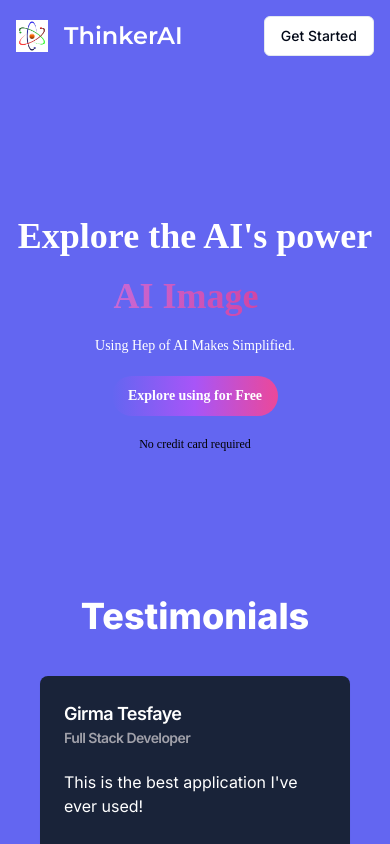
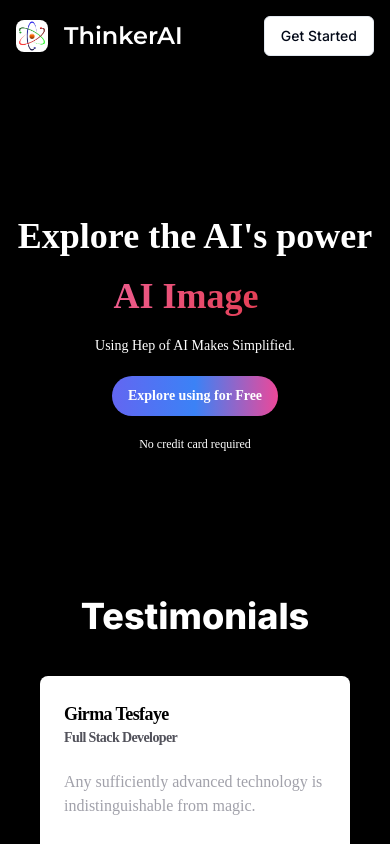
Before and after one commit to girma-tesfaye/AI-SaaS-App, a Next.js app: page / in a window 390 px wide. Built offline with nearby package versions, Linux system fonts and the light colour scheme; no server answers.

Commit message:
Update UI through the app

```diff
--- a/app/(dashboard)/(routes)/dashboard/page.tsx
+++ b/app/(dashboard)/(routes)/dashboard/page.tsx
@@ -1,12 +1,14 @@
 "use client"
 
 import {
-  ArrowRight,
-  Code,
-  Image,
-  MessageSquare,
-  Music,
-  VideoIcon
+  ArrowBigRightDashIcon,
+  CodeIcon,
+  FileAudioIcon,
+  GalleryVerticalIcon,
+  LayoutDashboardIcon,
+  MessageCircleIcon,
+  PlaySquareIcon,
+  Settings,
 } from "lucide-react";
 
 import { useRouter } from "next/navigation";
@@ -16,35 +18,35 @@ import { cn } from "@/lib/utils";
 const tools = [
   {
     label: "Conversation",
-    icon: MessageSquare,
+    icon: MessageCircleIcon,
     color: "text-violet-500",
     bgColor: "bg-violet-500/10",
     href: "/conversation"
   },
   {
     label: "Music Generation",
-    icon: Music,
+    icon: FileAudioIcon,
     color: "text-emerald-500",
     bgColor: "bg-emerald-500/10",
     href: "/music"
   },
   {
       label: "Video Generation",
-      icon: VideoIcon,
+      icon: PlaySquareIcon,
       color: "text-orange-700",
       bgColor: "bg-green-700/10",
       href: "/video"
   },
   {
     label: "Image Generation",
-    icon: Image,
+    icon: GalleryVerticalIcon,
     color: "text-pink-700",
     bgColor: "bg-pink-700/10",
     href: "/image"
   },
   {
     label: "Code Generation",
-    icon: Code,
+    icon: CodeIcon,
     color: "text-green-700",
     bgColor: "bg-green-700/10",
     href: "/code"
@@ -75,7 +77,7 @@ const DashboardPage = () => {
                     {tool.label}
                   </div>
                 </div>
-                <ArrowRight className="w-5 h-5"/>
+                <ArrowBigRightDashIcon className="w-5 h-5"/>
               </Card>
             ))}
           </div>
--- a/app/(landing)/layout.tsx
+++ b/app/(landing)/layout.tsx
@@ -1,6 +1,6 @@
 const LandingLayout = ({ children }: { children: React.ReactNode }) => {
     return (
-        <main className="h-full bg-indigo-500 overflow-auto">
+        <main className="h-full bg-black overflow-auto">
             <div className="mx-auto max-w-screen-xl h-full w-full">
                 {children}
             </div>
--- a/components/bot-avatar.tsx
+++ b/components/bot-avatar.tsx
@@ -3,7 +3,7 @@ import { Avatar, AvatarImage } from "@/components/ui/avatar"
 export const BotAvatar = () => {
     return (
         <Avatar className="h-8 w-8">
-            <AvatarImage className="p=1" src="/logo.JPEG"/>
+            <AvatarImage className="p=1 rounded-lg" src="/logo.JPEG"/>
         </Avatar>
     );
 };
--- a/components/free-counter.tsx
+++ b/components/free-counter.tsx
@@ -35,11 +35,11 @@ export const FreeCounter = ( {apiLimitCount = 0, isPro = false }: FreeCounterPro
                     <p>
                     {apiLimitCount} / {MAX_FREE_COUNTS} Free Generations
                     </p>
-                    <Progress className="h-3" value={(apiLimitCount / MAX_FREE_COUNTS) * 100} />
+                    <Progress className="h-2" value={(apiLimitCount / MAX_FREE_COUNTS) * 100} />
                 </div>
                 <Button onClick={proModal.onOpen} variant="premium" className="w-full">
-                    Upgrade
-                    <Zap className="w-4 h-4 ml-2 fill-white" />
+                    Subscribe
+                    <Zap className="w-4 h-4 ml-2 fill-pink" />
                 </Button>
                 </CardContent>
             </Card>
--- a/components/landing-content.tsx
+++ b/components/landing-content.tsx
@@ -7,19 +7,19 @@ const testimonials = [
     name: "Girma Tesfaye",
     avatar: "G",
     title: "Full Stack Developer",
-    description: "This is the best application I've ever used!",
+    description: "Any sufficiently advanced technology is indistinguishable from magic.",
   },
   {
     name: "Antonio",
     avatar: "A",
     title: "Designer",
-    description: "I use this daily for generating new photos!",
+    description: "I became interested in long-term trends because an invention has to make sense in the world in which it is finished, not the world in which it is started.",
   },
   {
     name: "Yared Samuel",
     avatar: "Y",
     title: "Full-Stack developer",
-    description: "This app has changed my life, cannot imagine working without it!",
+    description: "What will limit us is not the possible evolution of technology, but the evolution of human purposes.",
   },
   {
     name: "Mary",
@@ -35,15 +35,15 @@ export const LandingContent = () => {
       <h2 className="text-center text-4xl text-white font-extrabold mb-10">Testimonials</h2>
       <div className="grid grid-cols-1 sm:grid-cols-2 md:grid-cols-3 lg:grid-cols-4 gap-4">
         {testimonials.map((item) => (
-          <Card key={item.description} className="bg-[#192339] border-none text-white">
+          <Card key={item.description} className="bg-[#fff] border-none text-white">
             <CardHeader>
               <CardTitle className="flex items-center gap-x-2">
                 <div>
-                  <p className="text-lg">{item.name}</p>
-                  <p className="text-zinc-400 text-sm">{item.title}</p>
+                  <p className="text-lg text-black my-text-color">{item.name}</p>
+                  <p className="text-zinc-600 text-sm my-text-color">{item.title}</p>
                 </div>
               </CardTitle>
-              <CardContent className="pt-4 px-0">
+              <CardContent className="pt-4 px-0 my-text-color text-zinc-400">
                 {item.description}
               </CardContent>
             </CardHeader>
--- a/components/landing-hero.tsx
+++ b/components/landing-hero.tsx
@@ -12,7 +12,7 @@ export const LandingHero = () => {
         <div className="text-white font-bold py-36 text-center space-y-5">
             <div className="text-4xl sm:text-5xl md:text-6xl lg:text-7xl space-y-5 font-extrabold my-text-color">
                 <h1>Explore the AI&apos;s power</h1>
-                <div className="text-transparent bg-clip-text bg-gradient-to-r from-purple-400 to-pink-600 my-text-color">
+                <div className="text-transparent bg-clip-text bg-gradient-to-r from-pink-400 to-red-600 my-text-color">
                     <TypewriterComponent
                         options={{
                             strings: [
@@ -38,7 +38,7 @@ export const LandingHero = () => {
                     </Button>
                 </Link>
             </div>
-            <div className="text-black text-xs md:text-sm font-normal my-text-color">
+            <div className="text-white text-xs md:text-sm font-normal my-text-color">
                 No credit card required
             </div>
         </div>
--- a/components/landing-navbar.tsx
+++ b/components/landing-navbar.tsx
@@ -21,7 +21,7 @@ export const LandingNavbar = () => {
         <nav className="p-4 bg-transparent flex items-center justify-between">
             <Link href="/" className="flex items-center">
                 <div className="relative h-8 w-8 mr-4">
-                    <Image fill alt="Logo" src="/logo.JPEG"/>
+                    <Image className="rounded-lg" fill alt="Logo" src="/logo.JPEG"/>
                 </div>
                 <h1 className={cn("text-2xl font-bold text-white my-text-color", font.className)}>
                     ThinkerAI
--- a/components/loader.tsx
+++ b/components/loader.tsx
@@ -3,7 +3,7 @@ export const Loader = () => {
     return (
         <div className="h-full flex flex-col gap-y-4 items-center justify-center">
             <div className="w-10 h-10 relative animate-spin">
-                <Image alt="Loading" fill src="/logo.JPEG"/>
+                <Image alt="Loading" className="rounded-lg" fill src="/logo.JPEG"/>
             </div>
             <p className="text-sm textmuted-foreground">
                 Thinking...
--- a/components/pro-modal.tsx
+++ b/components/pro-modal.tsx
@@ -2,13 +2,13 @@
 import axios from "axios";
 import { useState } from "react";
 import {
-    Check,
-    Code,
-    ImageIcon,
-    MessageSquare,
-    Music,
-    VideoIcon,
-    Zap
+    CodeIcon,
+    GalleryVerticalIcon,
+    MessageCircleIcon,
+    FileAudioIcon,
+    PlaySquareIcon,
+    Zap,
+    CheckCircle
 } from "lucide-react";
 
 import {
@@ -28,39 +28,38 @@ import toast from "react-hot-toast";
 
 
 
-  const tools = [
+const tools = [
     {
       label: "Conversation",
-      icon: MessageSquare,
+      icon: MessageCircleIcon,
       color: "text-violet-500",
       bgColor: "bg-violet-500/10",
     },
     {
-        label: "Video Generation",
-        icon: VideoIcon,
-        color: "text-orange-700",
-        bgColor: "bg-green-700/10"
-    },
-    {
       label: "Music Generation",
-      icon: Music,
+      icon: FileAudioIcon,
       color: "text-emerald-500",
       bgColor: "bg-emerald-500/10",
     },
     {
+        label: "Video Generation",
+        icon: PlaySquareIcon,
+        color: "text-orange-700",
+        bgColor: "bg-green-700/10",
+    },
+    {
       label: "Image Generation",
-      icon: ImageIcon,
+      icon: GalleryVerticalIcon,
       color: "text-pink-700",
       bgColor: "bg-pink-700/10",
     },
     {
       label: "Code Generation",
-      icon: Code,
+      icon: CodeIcon,
       color: "text-green-700",
       bgColor: "bg-green-700/10",
     }
   ]
-
 export const ProModal = () => {
     const proModal = useProModal();
     const [loading, setLoading] = useState(false);
@@ -100,7 +99,7 @@ export const ProModal = () => {
                                         {tool.label}
                                     </div>
                                 </div>
-                                <Check className="text-primary w-5 h-5"/>
+                                <CheckCircle className="text-primary w-5 h-5"/>
                             </Card>
                         ))}
                     </DialogDescription>
--- a/components/ui/button.tsx
+++ b/components/ui/button.tsx
@@ -18,7 +18,7 @@ const buttonVariants = cva(
           "bg-secondary text-secondary-foreground hover:bg-secondary/80",
         ghost: "hover:bg-accent hover:text-accent-foreground",
         link: "text-primary underline-offset-4 hover:underline",
-        premium: "bg-gradient-to-r from-indigo-500 via-purple-500 to-pink-500 text-white border-0",
+        premium: "bg-gradient-to-r from-indigo-500 via-blue-500 to-pink-500 text-white border-0",
       },
       size: {
         default: "h-10 px-4 py-2",
```
Also changed, not shown: components/sidebar.tsx (+17 -9 lines).
